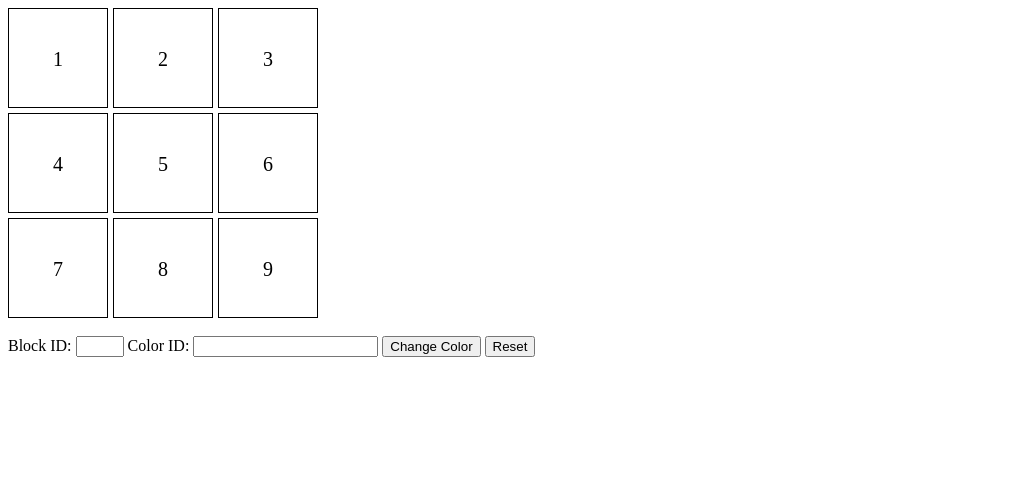
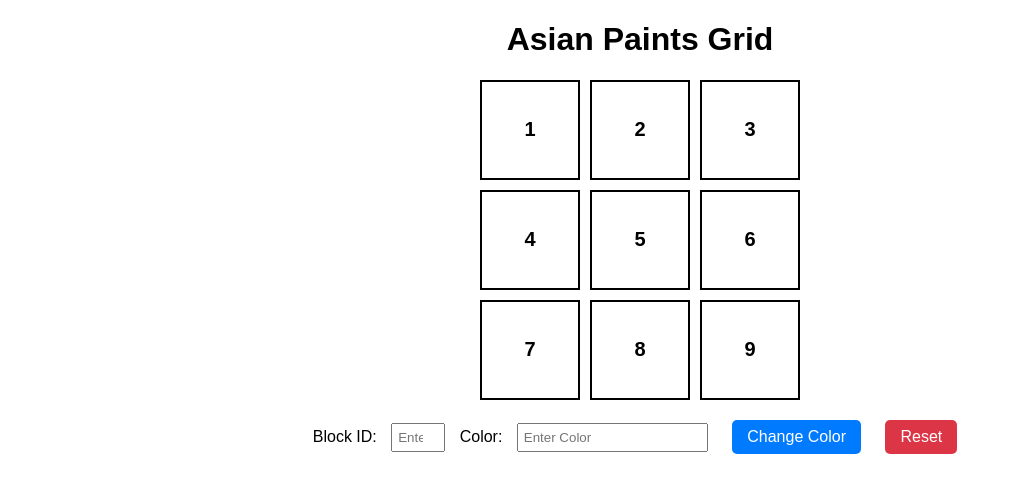
Before and after one commit to acciojob/Replit-Asian-Paints-Snoopyh34d, a website: page main.html in a window 1280 px wide. Shown: the whole page, without its empty margins (0-1012 px from the left). Drawn offline with Linux system fonts and the light colour scheme.

Commit message:
created a submission

```diff
--- a/main.html
+++ b/main.html
@@ -7,6 +7,8 @@
     <link rel="stylesheet" href="styles.css">
 </head>
 <body>
+    <h1>Asian Paints Grid</h1>
+
     <div id="grid-container">
         <div id="1" class="grid-item">1</div>
         <div id="2" class="grid-item">2</div>
@@ -19,16 +21,16 @@
         <div id="9" class="grid-item">9</div>
     </div>
 
-    <br>
+    <div class="controls">
+        <label for="block_id">Block ID:</label>
+        <input type="number" id="block_id" min="1" max="9" placeholder="Enter Block ID">
 
-    <label for="block_id">Block ID:</label>
-    <input type="number" id="block_id" min="1" max="9">
+        <label for="colour_id">Color:</label>
+        <input type="text" id="colour_id" placeholder="Enter Color">
 
-    <label for="colour_id">Color ID:</label>
-    <input type="text" id="colour_id">
-
-    <button id="change_button">Change Color</button>
-    <button id="Reset">Reset</button>
+        <button id="change_button">Change Color</button>
+        <button id="Reset">Reset</button>
+    </div>
 
     <script src="script.js"></script>
 </body>
--- a/script.js
+++ b/script.js
@@ -1,26 +1,30 @@
-//your JS code here. If required.
+// Select required elements
 const gridItems = document.querySelectorAll('.grid-item');
 const blockIdInput = document.getElementById('block_id');
 const colorIdInput = document.getElementById('colour_id');
 const changeButton = document.getElementById('change_button');
 const resetButton = document.getElementById('Reset');
 
+// Change color function
 changeButton.addEventListener('click', () => {
-    const blockId = blockIdInput.value;
-    const color = colorIdInput.value;
+    const blockId = blockIdInput.value.trim(); // Get block ID
+    const color = colorIdInput.value.trim(); // Get color
 
-    // Reset all colors to transparent
+    // Reset all grid items to transparent
     gridItems.forEach(item => {
         item.style.backgroundColor = 'transparent';
     });
 
-    // Set the color of the selected block
+    // Change color of selected block
     const selectedBlock = document.getElementById(blockId);
-    if (selectedBlock) {
+    if (selectedBlock && color) {
         selectedBlock.style.backgroundColor = color;
+    } else {
+        alert("Please enter a valid Block ID and Color.");
     }
 });
 
+// Reset all colors to transparent
 resetButton.addEventListener('click', () => {
     gridItems.forEach(item => {
         item.style.backgroundColor = 'transparent';
--- a/styles.css
+++ b/styles.css
@@ -1,20 +1,57 @@
-/*  your css code here. If applicable */
+body {
+    font-family: Arial, sans-serif;
+    text-align: center;
+    margin: 20px;
+}
+
 #grid-container {
     display: grid;
     grid-template-columns: repeat(3, 100px);
     grid-template-rows: repeat(3, 100px);
-    gap: 5px;
+    gap: 10px;
+    justify-content: center;
+    margin: 20px 0;
 }
 
 .grid-item {
-    border: 1px solid black;
-    text-align: center;
-    line-height: 100px;
+    border: 2px solid #000;
+    display: flex;
+    align-items: center;
+    justify-content: center;
     font-size: 20px;
+    font-weight: bold;
     background-color: transparent;
-    cursor: pointer;
 }
 
-.grid-item:hover {
-    background-color: #f0f0f0;
+.controls {
+    margin-top: 20px;
 }
+
+input {
+    margin: 0 10px;
+    padding: 5px;
+}
+
+button {
+    margin: 0 10px;
+    padding: 8px 15px;
+    font-size: 16px;
+    cursor: pointer;
+    border: none;
+    background-color: #007bff;
+    color: white;
+    border-radius: 5px;
+    transition: background-color 0.3s;
+}
+
+button:hover {
+    background-color: #0056b3;
+}
+
+button#Reset {
+    background-color: #dc3545;
+}
+
+button#Reset:hover {
+    background-color: #a71d2a;
+}
```
